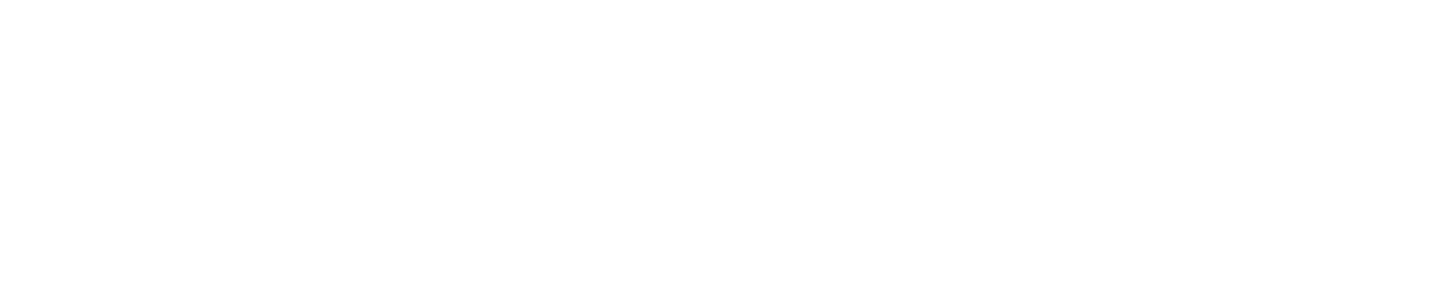
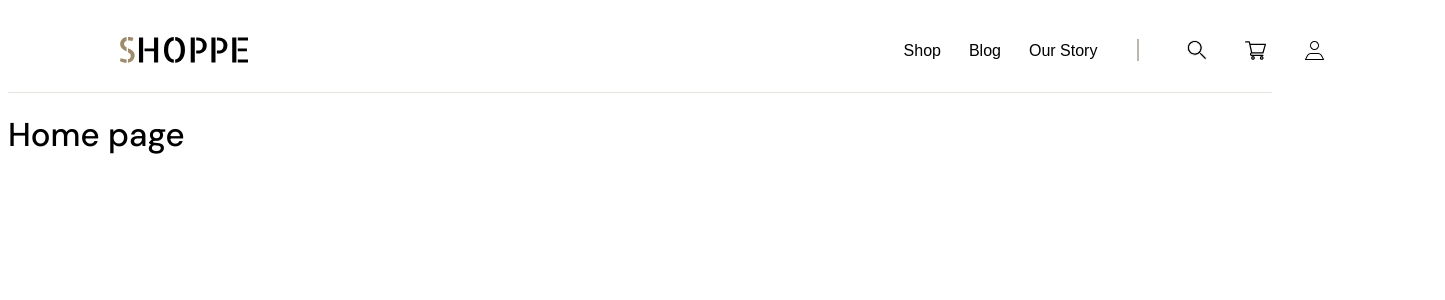
Before and after one commit to Quk1Ko/shoppe, a Nuxt app: page /home in a window 1280 px wide. Before the commit this address had no page. Shown: the top 300 px of the page, 1445 px wide, since content can reach past the window. Built offline with nearby package versions, Linux system fonts and the light colour scheme; a web font is replaced by a local one.

Commit message:
TASK-1: Refinement of the page header

```diff
--- a/app.vue
+++ b/app.vue
@@ -1,6 +1,11 @@
+<script setup lang="ts">
+  //const layout = 'custom'
+</script>
 <template>
   <div>
-    <NuxtRouteAnnouncer />
-    <NuxtPage />
+    <NuxtLayout>
+      <NuxtRouteAnnouncer />
+      <NuxtPage />
+    </NuxtLayout>
   </div>
 </template>
--- a/components/BaseHeader.vue
+++ b/components/BaseHeader.vue
@@ -6,6 +6,7 @@
   import ProfileIcon from '@/assets/icons/IconProfile.vue'
   import CloseIcon from '@/assets/icons/IconCross.vue'
   import IconGroupIcon from '@/assets/icons/IconGroup.vue'
+  import OutIcon from '@/assets/icons/IconOut.vue'
 
   const isMobileMenuOpen = ref(false)
 
@@ -32,7 +33,7 @@
 
   const mobileMenuBottomItems = [
     { label: 'My account', to: '/account', icon: ProfileIcon },
-    { label: 'Logout', to: '/logout' },
+    { label: 'Logout', to: '/logout', icon: OutIcon },
   ]
 
   const toggleMobileMenu = () => {
@@ -46,7 +47,7 @@
 
 <template>
   <header class="header">
-    <div class="header__container">
+    <div class="container header__container">
       <a class="header__logo" href="/">
         <LogoIcon />
       </a>
@@ -132,7 +133,7 @@
               @click="closeMobileMenu"
             >
               <component :is="item.icon" v-if="item.icon" />
-              <span>{{ item.label }}</span>
+              <span class="mobile-menu__link">{{ item.label }}</span>
             </NuxtLink>
           </div>
         </div>
@@ -142,19 +143,22 @@
 </template>
 
 <style lang="scss" scoped>
+  // @use '@/assets/scss/variables' as *;
   .header {
     width: 100%;
+    font-family: var(--font-primary), sans-serif;
     background: var(--color-white);
     border-bottom: 1px solid #e9e3db;
 
     &__container {
       display: flex;
-      gap: 40px;
+      gap: 20px;
       align-items: center;
       justify-content: space-between;
-      max-width: 1280px;
-      height: 84px;
-      padding: 0 96px;
+      width: 96%;
+      max-width: 346px;
+      height: 64px;
+      padding: 0 16px;
       margin: 0 auto;
     }
 
@@ -164,53 +168,14 @@
       align-items: center;
     }
 
-    &__nav {
-      display: flex;
-      flex: 1 1 auto;
-      gap: 28px;
-      align-items: center;
-      justify-content: flex-end;
-    }
-
-    &__nav-link {
-      font-family: var(--font-primary), sans-serif;
-      font-size: var(--h5-size);
-      font-weight: var(--h5-weight);
-      line-height: var(--h5-lh);
-      color: var(--color-text);
-      text-decoration: none;
-      background: none;
-
-      &:visited {
-        color: var(--color-text);
-        text-decoration: none;
-      }
-
-      &:hover {
-        color: var(--color-primary);
-        text-decoration: none;
-      }
-
-      &:active {
-        color: var(--color-primary);
-      }
-    }
-
-    &__divider {
-      flex: 0 0 auto;
-      width: 2px;
-      height: 22px;
-      background: #bdb7b0;
-    }
-
+    &__nav,
+    &__divider,
     &__icons {
-      display: flex;
-      gap: 22px;
-      align-items: center;
+      display: none;
     }
 
     &__mobile-actions {
-      display: none;
+      display: flex;
       gap: 12px;
       align-items: center;
     }
@@ -234,12 +199,84 @@
         transform: scale(0.95);
       }
     }
+
+    @media (min-width: $breakpoints-m) {
+      &__container {
+        gap: 40px;
+        max-width: 696px;
+        height: 84px;
+        padding: 0 36px;
+      }
+
+      &__nav {
+        display: flex;
+        flex: 1 1 auto;
+        gap: 28px;
+        align-items: center;
+        justify-content: flex-end;
+      }
+
+      &__nav-link {
+        font-size: var(--h5-size);
+        font-weight: var(--h5-weight);
+        line-height: var(--h5-lh);
+        color: var(--color-text);
+        text-decoration: none;
+
+        &:hover {
+          color: var(--color-primary);
+        }
+      }
+
+      &__divider {
+        display: block;
+        flex: 0 0 auto;
+        width: 2px;
+        height: 22px;
+        background: #bdb7b0;
+      }
+
+      &__icons {
+        display: flex;
+        gap: 22px;
+        align-items: center;
+      }
+
+      &__mobile-actions {
+        display: none;
+      }
+    }
+
+    @media (min-width: $breakpoints-l) {
+      &__container {
+        max-width: 936px;
+        padding: 0 36px;
+      }
+    }
+
+    @media (min-width: $breakpoints-xl) {
+      &__container {
+        max-width: 1216px;
+        padding: 0 112px;
+      }
+    }
+
+    @media (min-width: $breakpoints-xxl) {
+      &__container {
+        max-width: 1680px;
+        padding: 0 120px;
+      }
+    }
   }
 
   .mobile-menu {
     position: fixed;
     inset: 0;
     z-index: 50;
+    font-size: var(--h1-size);
+    font-weight: var(--h1-weight);
+    line-height: var(--h1-lh);
+    color: var(--color-text);
 
     &__backdrop {
       position: absolute;
@@ -340,24 +377,4 @@
   .fade-leave-to {
     opacity: 0;
   }
-
-  @media (width <= 768px) {
-    .header {
-      &__container {
-        gap: 20px;
-        height: 64px;
-        padding: 0 24px;
-      }
-
-      &__nav,
-      &__divider,
-      &__icons {
-        display: none;
-      }
-
-      &__mobile-actions {
-        display: flex;
-      }
-    }
-  }
 </style>
--- /dev/null
+++ b/layouts/default.vue
@@ -0,0 +1,11 @@
+<script setup lang="ts">
+  import BaseHeader from '~/components/BaseHeader.vue'
+</script>
+<template>
+  <div class="app-layout">
+    <BaseHeader />
+    <main class="page-content">
+      <slot />
+    </main>
+  </div>
+</template>
--- a/nuxt.config.ts
+++ b/nuxt.config.ts
@@ -6,12 +6,18 @@ export default defineNuxtConfig({
   // future: {
   //   compatibilityVersion: 3
   // },
-
   typescript: {
-    typeCheck: false, // Временно отключаем строгую проверку при сборке
-    shim: false,
+    typeCheck: true,
   },
-
+  vite: {
+    css: {
+      preprocessorOptions: {
+        scss: {
+          additionalData: '@use "@/assets/scss/_variables.scss" as *;',
+        },
+      },
+    },
+  },
   devtools: { enabled: true },
   modules: ['@nuxt/fonts'],
   css: ['~/assets/scss/app.scss'],
--- a/package.json
+++ b/package.json
@@ -27,6 +27,7 @@
     "vue-router": "^5.0.4"
   },
   "devDependencies": {
+    "@nuxtjs/style-resources": "^1.2.2",
     "@types/node": "^25.6.0",
     "@typescript-eslint/eslint-plugin": "^8.34.1",
     "@typescript-eslint/parser": "^8.34.1",
--- /dev/null
+++ b/pages/home.vue
@@ -0,0 +1,5 @@
+<template>
+  <div>
+    <h1>Home page</h1>
+  </div>
+</template>
--- a/pages/index.vue
+++ b/pages/index.vue
@@ -1,14 +1,5 @@
 <script setup lang="ts">
-  import BaseHeader from '@/components/BaseHeader.vue'
+  import { navigateTo } from '#app'
+
+  await navigateTo('/home', { replace: true })
 </script>
-
-<template>
-  <BaseHeader />
-  <NuxtLink to="/shop"></NuxtLink>
-  <NuxtLink to="/story"></NuxtLink>
-  <NuxtLink to="/contact"></NuxtLink>
-  <NuxtLink to="/terms"></NuxtLink>
-  <NuxtLink to="/shipping-returns"></NuxtLink>
-  <NuxtLink to="/account"></NuxtLink>
-  <NuxtLink to="/logout"></NuxtLink>
-</template>
```
Also changed, not shown: assets/icons/IconOut.vue (added, +14 -0 lines), 1 other file (tests, documents, lock files or other folders).
